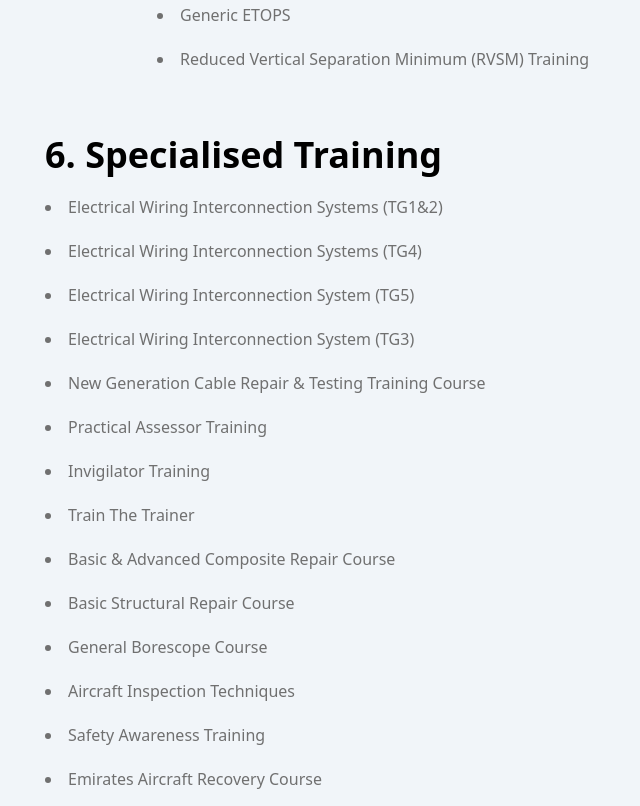
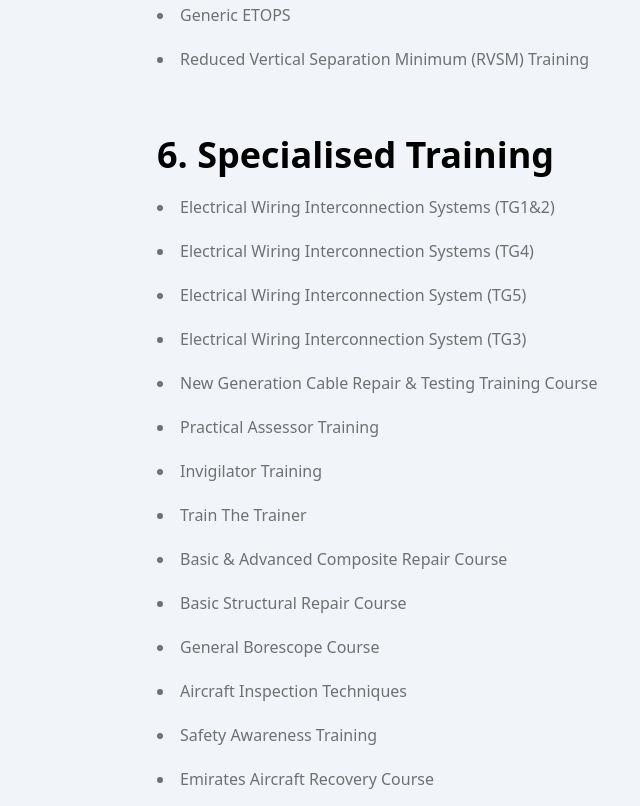
Before and after one commit to Waarith/Dervac-Emirate, a website: page src/pages/Engineering-support/training.html in a window 1280 px wide. Shown: the part 5514-6320 px from the top of the page, without its empty margins (19-659 px from the left). Drawn offline with nearby package versions, Linux system fonts and the light colour scheme; files that its build step writes are made by us from their sources.

Commit message:
wahab tenth commit

```diff
--- a/src/pages/Engineering-support/training.html
+++ b/src/pages/Engineering-support/training.html
@@ -344,7 +344,7 @@
         <li class="text-[#707070] mt-5">Reduced Vertical Separation Minimum (RVSM) Training</li>
       </div>
 
-      <div id="task5" class="">
+      <div id="task5" class="ml-28">
         <h1 class="text-4xl font-bold mt-16">6. Specialised Training</h1>
         <li class="text-[#707070] mt-5">Electrical Wiring Interconnection Systems (TG1&2)</li>
         <li class="text-[#707070] mt-5">Electrical Wiring Interconnection Systems (TG4)</li>
```
